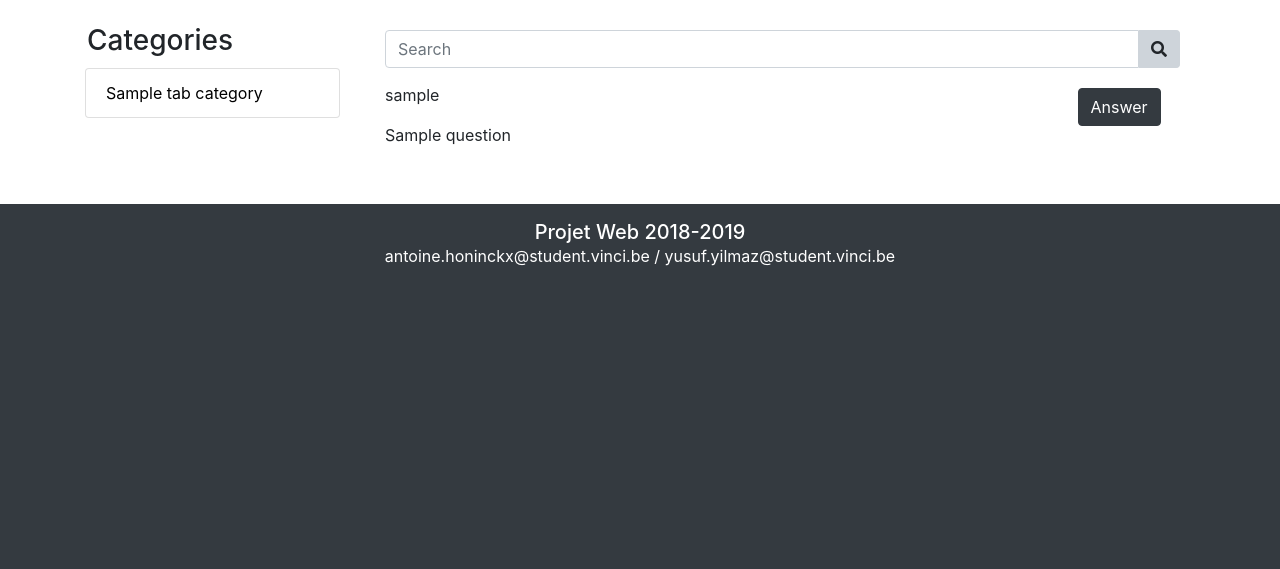
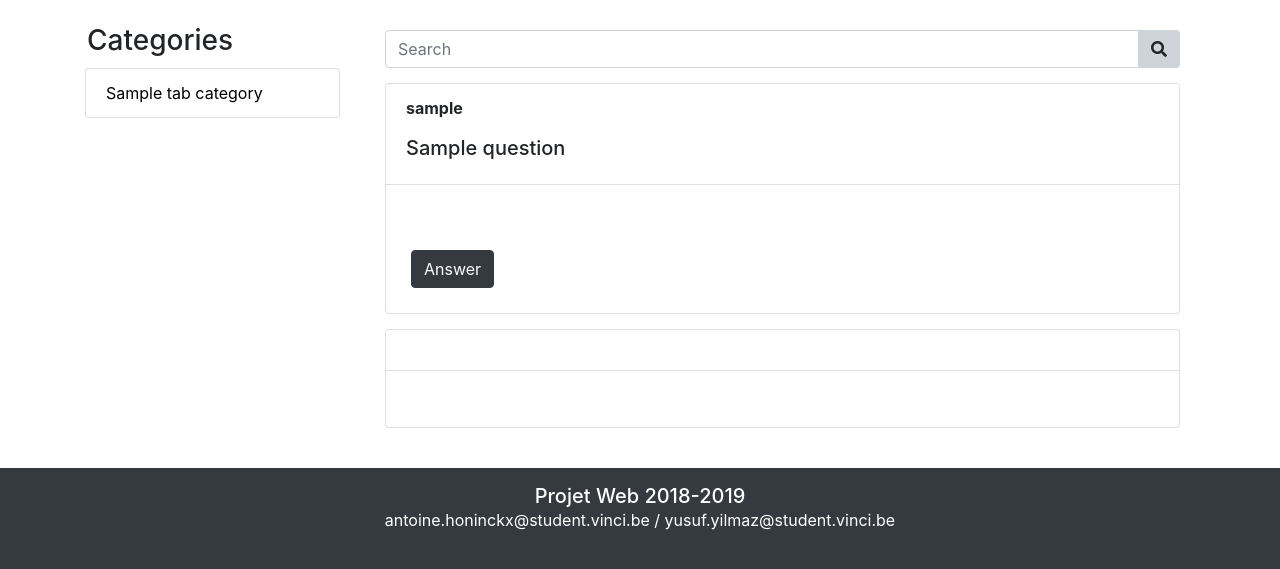
Before and after one commit to Yusuf-Ymz/ClassNotFound, a PHP site: template views/question.php in a window 1280 px wide. Shown: the part 56-625 px from the top of the page. Run offline with PHP 8.4, Linux system fonts and the light colour scheme; the template is opened without the code that fills it: most values are stand-ins (such as "Sample title", 1, 10 or a date in 2020); data that the repository does not hold is empty; some libraries are stand-ins or nearby versions.

Commit message:
Modification view question

```diff
--- a/views/CSS/style.css
+++ b/views/CSS/style.css
@@ -13,6 +13,10 @@ body {
 
 #notification {
     color: red;
+}
+
+.card-header,.card-footer{
+    background-color: white;
 }
 
 #categories {
--- a/views/question.php
+++ b/views/question.php
@@ -1,20 +1,37 @@
+<!-- Displaying the question -->
 <div class="container">
-    <div class="row">
-        <div class="col-md-10">
-            <p><?php echo $author->html_login(); ?></p>
-            <p><?php echo $question->html_title(); ?></p>
-            <p><?php echo Utils::html_replace_enter_by_br($question->html_subject()); ?></p>
+    <div class="card">
+        <!-- Displaying user's login and question's title -->
+        <div class="card-header">
+            <p class="font-weight-bold"><?php echo $author->html_login(); ?></p>
+            <h5 class="card-title"><?php echo $question->html_title(); ?></h5>
         </div>
-        <div class="col-md-2">
+        <!-- Displaying the question's subject -->
+        <div class="card-body">
+            <p class="card-text"><?php echo Utils::html_replace_enter_by_br($question->html_subject()); ?></p>
+        </div>
+        <!-- Displaying all question's features -->
+        <div class="card-body">
             <button class="btn btn-dark btn-question">Answer</button>
-            <?php echo isset($_SESSION['admin']) ? '<button class="btn btn-dark btn-question">Duplicated</button>' : ''?>
+            <?php echo isset($_SESSION['admin']) ? '<button class="btn btn-dark btn-question">Duplicated</button>' : '' ?>
         </div>
     </div>
+</div>
+
+<!-- Displaying all question's answers -->
+<?php foreach ($answers as $i => $answer) { ?>
     <div class="container">
-        <?php foreach ($answers as $i => $answer) { ?>
-        <?php $answer_author = $this->_db->select_member($answer->authorId())?>
-            <p><?php echo $answer_author->html_login() ?></p>
-            <p><?php echo Utils::html_replace_enter_by_br($answer->html_subject()); ?></p>
-        <?php } ?>
+        <div class="card">
+            <!-- Searching answer's author_id -->
+            <?php $answer_author = $this->_db->select_member($answer->authorId()) ?>
+            <!-- Displaying answer's author -->
+            <div class="card-header">
+                <p class="font-weight-bold"><?php echo $answer_author->html_login() ?></p>
+            </div>
+            <!-- Displaying the answer -->
+            <div class="card-body">
+                <p><?php echo Utils::html_replace_enter_by_br($answer->html_subject()); ?></p>
+            </div>
+        </div>
     </div>
-</div>
+<?php } ?>
```
